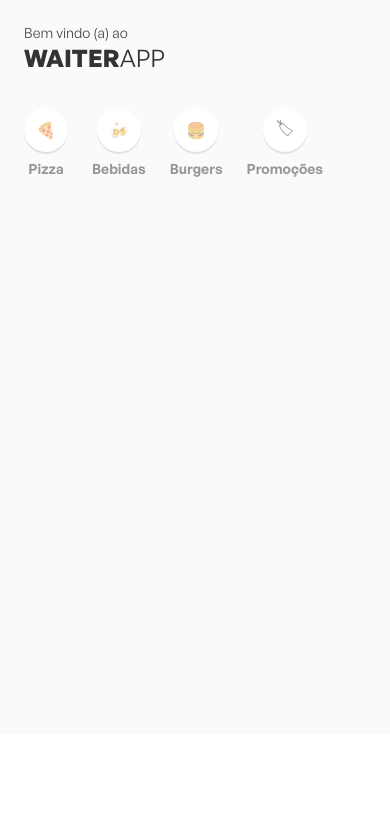
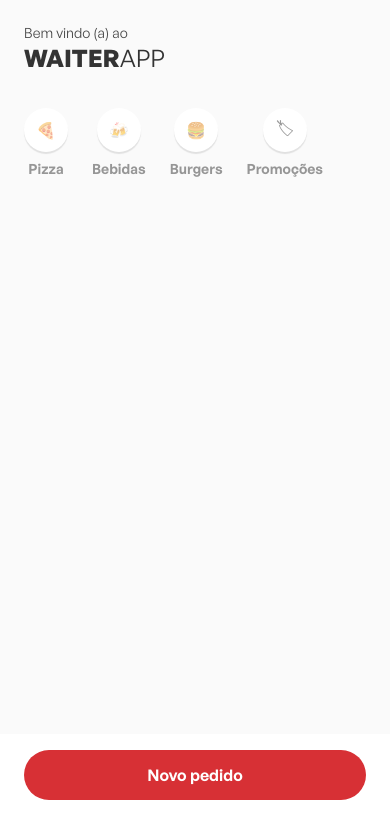
Before and after one commit to Kauanphbbb/waiter-app-ui-mobile, a React Native app: screen / in a window 390 px wide. Shown: the top 838 px of the page. Built offline with nearby package versions, Linux system fonts and the light colour scheme.

Commit message:
feat: create footer and button component

```diff
--- a/src/Main/index.tsx
+++ b/src/Main/index.tsx
@@ -1,3 +1,4 @@
+import { Button } from '../components/Button';
 import { Categories } from '../components/Categories';
 import { Header } from '../components/Header';
 import { Menu } from '../components/Menu';
@@ -23,8 +24,11 @@
           <Menu />
         </MenuContainer>
       </Container>
+
       <Footer>
-        <FooterContainer />
+        <FooterContainer>
+          <Button onPress={() => alert('Novo pedido')}>Novo pedido</Button>
+        </FooterContainer>
       </Footer>
     </>
   );
--- a/src/Main/styles.ts
+++ b/src/Main/styles.ts
@@ -21,6 +21,8 @@
 export const Footer = styled.View`
   min-height: 110px;
   background: #fff;
+  padding: 16px 24px;
 `;
 
-export const FooterContainer = styled.SafeAreaView``;
+export const FooterContainer = styled.SafeAreaView`
+`;
--- /dev/null
+++ b/src/components/Button/index.tsx
@@ -0,0 +1,18 @@
+import { Text } from '../Text';
+import { Container } from './styles';
+
+interface ButtonProps {
+  children: string;
+  onPress: () => void;
+  disabled?: boolean;
+}
+
+export function Button({ children, onPress, disabled }: ButtonProps) {
+  return (
+    <Container onPress={onPress} disabled={disabled}>
+      <Text $weight="600" $color="#fff">
+        {children}
+      </Text>
+    </Container>
+  );
+}
--- /dev/null
+++ b/src/components/Button/styles.ts
@@ -0,0 +1,9 @@
+import styled from 'styled-components/native';
+
+export const Container = styled.TouchableOpacity`
+  background: ${({ disabled }) => (disabled ? '#999' : '#d73035')};
+  border-radius: 48px;
+  padding: 14px 24px;
+  align-items: center;
+  justify-content: center;
+`;
```
